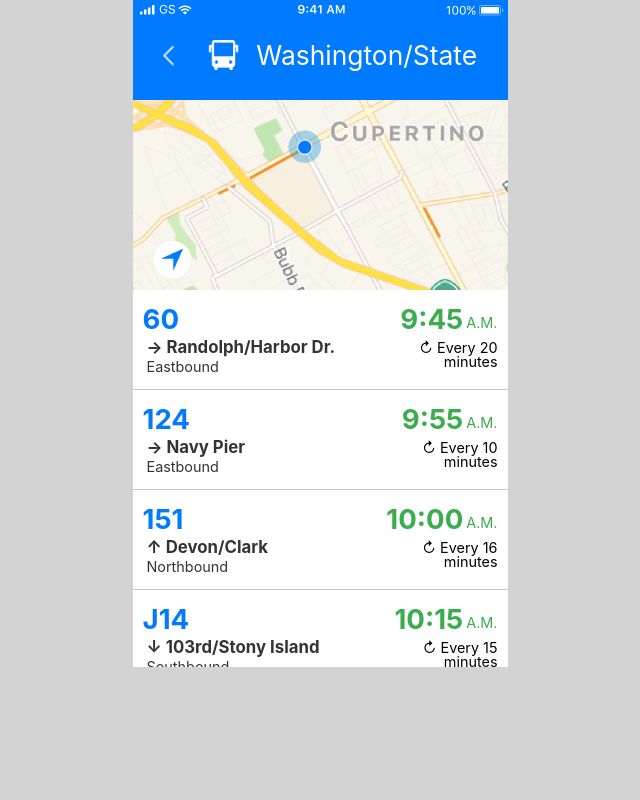
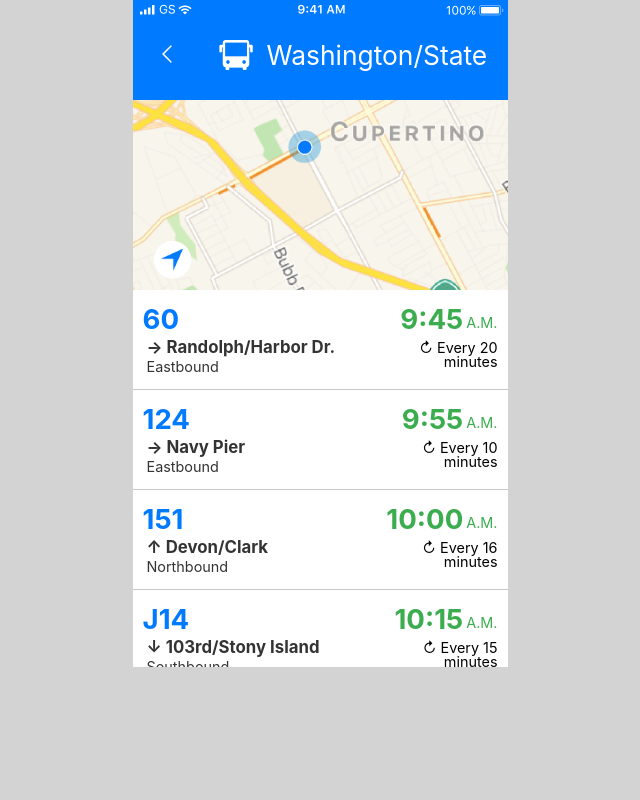
Before and after one commit to rachellally/busybus-fe-challenge, a plain HTML site: page index.html in a window 1280 px wide. Shown: the whole page, without its empty margins (320-960 px from the left). Drawn offline with Linux system fonts and the light colour scheme.

Commit message:
updated html and css first round changes and updated broken images from github page

```diff
--- a/css/style.css
+++ b/css/style.css
@@ -27,6 +27,8 @@ body {
 }
 
 .left-arrow {
+  background-image: url(../images/arrow-left.png);
+  background-repeat: no-repeat;
   float: left;
   width: 10%;
   height: 30px;
@@ -34,7 +36,9 @@ body {
 }
 
 .icon {
-  margin-left: 20px;
+  background-image: url(../images/busy-bus-icon-2.png);
+  background-repeat: no-repeat;
+  margin-left: 30px;
   float: left;
   width: 15%;
   height: 30px;
@@ -44,10 +48,9 @@ body {
 .nav h1 {
   font-size: 2.2em;
   font-family: "sf pro display", sans-serif;
-  text-align: left;
+  text-align: center;
   color: #ffffff;
   margin-top: 22px;
-  float: left;
 }
 
 
--- a/index.html
+++ b/index.html
@@ -11,12 +11,8 @@
     <section class="container">
       <!-- Top Nav Section -->
       <div class="nav">
-        <div class="left-arrow">
-          <img src="../images/arrow-left.png" alt="left-arrow" style="width:30px;height:30px;">
-        </div>
-        <div class="icon">
-          <img src="../images/busy-bus-icon-2.png" alt="bus-icon" style="width:35px;height:30px;">
-        </div>
+        <div class="left-arrow"></div>
+        <div class="icon"></div>
         <h1>Washington/State</h1>
       </div>
       <!-- Map Section -->
```
